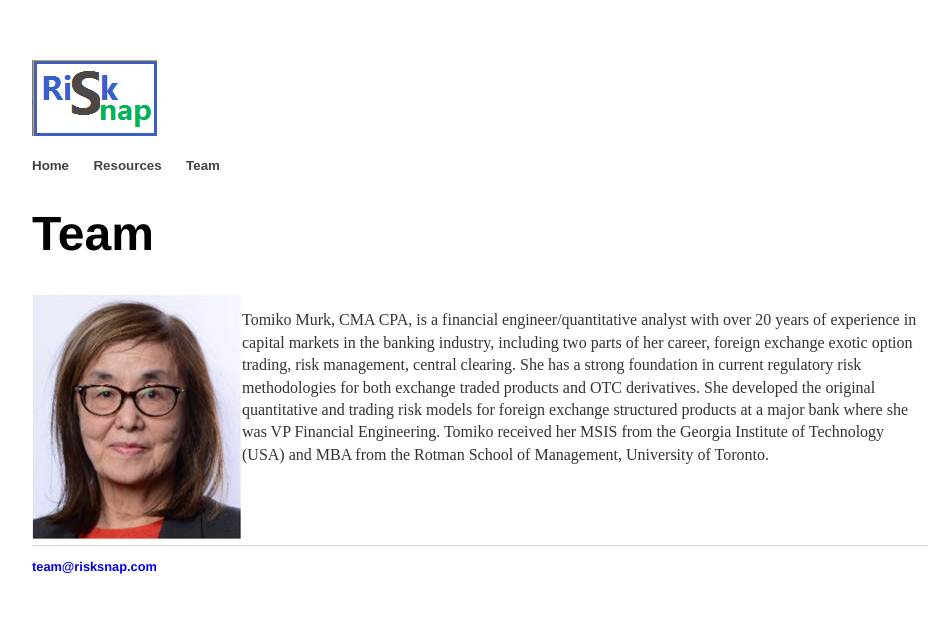
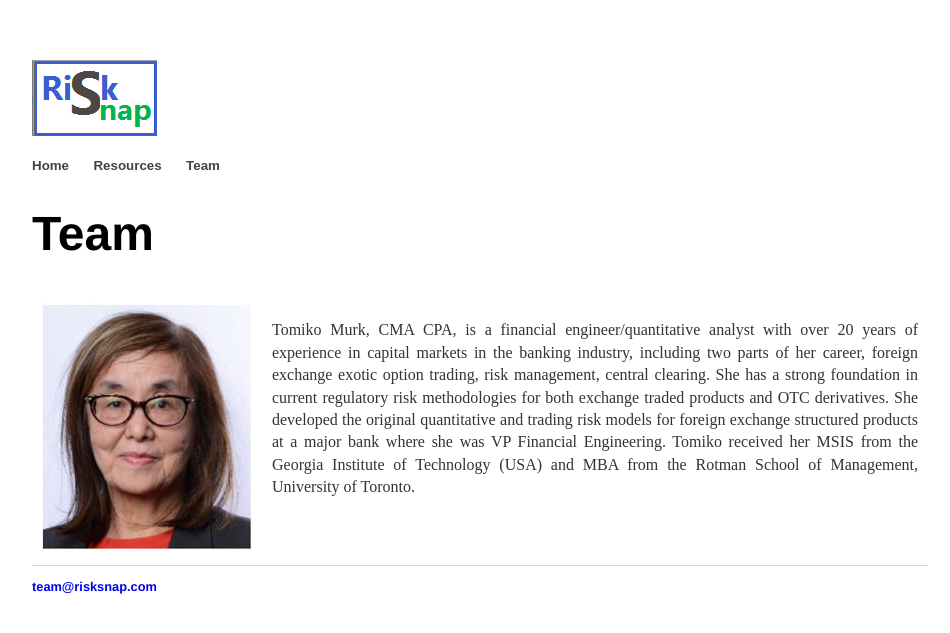
Before and after one commit to risksnap/RiskSnap, a Jekyll site: the page built from team/index.html, in a window 1280 px wide. Shown: the top 633 px of the page, without its empty margins (160-1110 px from the left). Built offline with Jekyll 4.4.1, drawn with Linux system fonts in a browser that asks for light colours.

Commit message:
Update team page

```diff
--- a/css/main.css
+++ b/css/main.css
@@ -58,19 +58,17 @@ ul.posts li {
     display: table-row;
 }
 
-.table-body-cell {
+.table-body-text-cell {
     display: table-cell;
     height: 100%;
     vertical-align: top;
+    padding: 10px;
+    text-align:justify;
 }
 
-.image-center-cell {
-  display: table-cell;
-  height: 100%;
-  vertical-align: middle;
+.table-body-image-cell {
+    display: table-cell;
+    height: 100%;
+    vertical-align: top;
+    padding: 10px;
 }
-
-.image-center-cell img {
-  height: 100%;
-  width: 100%;
-}
--- a/team/index.html
+++ b/team/index.html
@@ -6,10 +6,10 @@ layout: default
 
     <div class="table">
             <div class="table-row">
-                <div class="table-body-cell">
+                <div class="table-body-image-cell">
             <img alt="" src="/images/TomikoMurk.jpg"/>
                 </div>
-                <div class="table-body-cell">
+                <div class="table-body-text-cell">
     <p>Tomiko Murk, CMA CPA, is a financial engineer/quantitative analyst with over 20 years of
     experience in capital markets in the banking industry, including two parts of her career,
     foreign exchange exotic option trading, risk management, central clearing.  She has a
```
